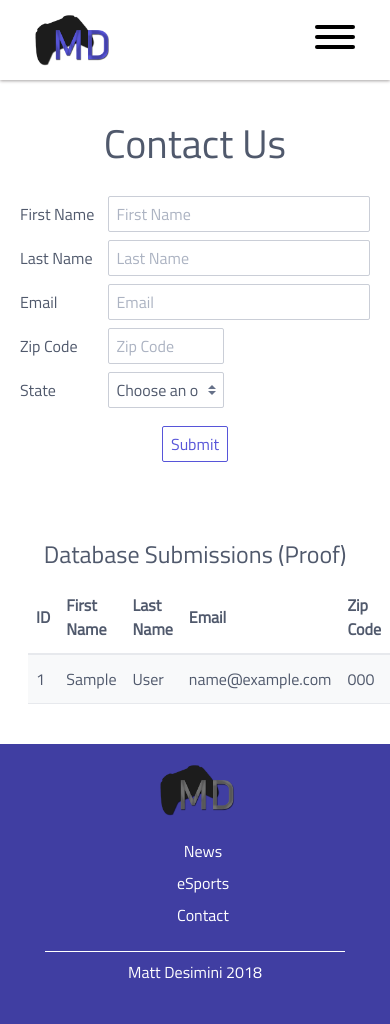
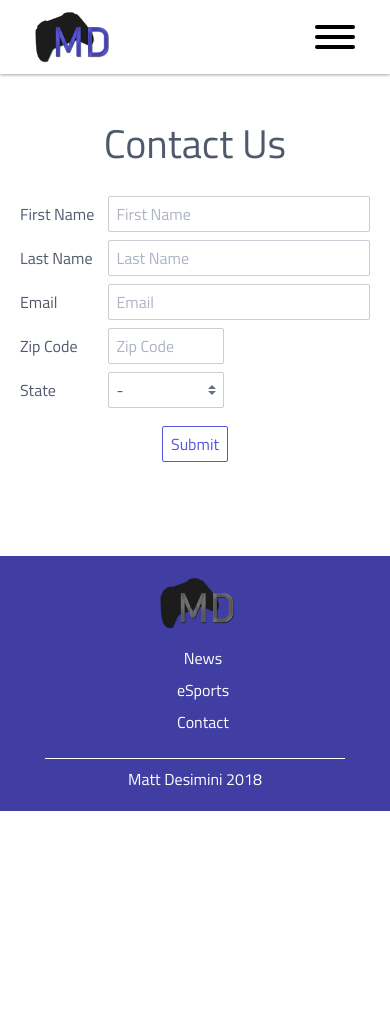
Before and after one commit to mdesimini/Gaming-Microsite, a PHP site: page /contact in a window 390 px wide; the page is wider, and only the part inside the window is pictured. After the commit the page ends 811 px from the top of that part, so only its background shows below. Run offline with PHP 8.4, Linux system fonts and the light colour scheme; tables that the repository leaves empty or names only in its code hold one stand-in row (values such as "Sample post"); some libraries are stand-ins or nearby versions.

Commit message:
"CSS Adjustments, inline PHP edits

```diff
--- a/contact/index.php
+++ b/contact/index.php
@@ -1,7 +1,4 @@
-<!doctype html>
-
 <html lang="en">
-
 <head>
     <meta charset="utf-8">
     <meta name="viewport" content="width=device-width, initial-scale=1">
@@ -22,9 +19,7 @@
 </head>
 
 <body>
-
     <?php
-
     $firstname = $lastname = $email = $zipcode = $state = "";
     $firstnameErr = $lastnameErr = $emailErr = $zipcodeErr = $stateErr = "";
 
@@ -105,7 +100,8 @@
             "state" => "$state"
         ));
 
-        header('Location: index.php?status=1');
+        //header('Location: index.php?status=1');
+        echo("<script>location.href = 'index.php?status=1';</script>");
         exit;
 
         }
@@ -113,18 +109,16 @@
 
     else {
 
-        header('Location: index.php?status=0');
+        //header('Location: index.php?status=0');
+        echo("<script>location.href = 'index.php?status=0';</script>");
         exit;
 
     }
-
     ?>
-
-
     <div class="container">
     <header class="navbar">
       <section class="navbar-section">
-          <img id="logo" src="../images/logo.png" alt="logo">
+            <a href="../index.html"><img id="logo" src="../images/logo.png" alt="logo"></a>
       </section>
       <section class="navbar-section">
         <a href="../index.html#news" id="scrollToNews" class="btn btn-link hide-xs">News</a>
@@ -149,16 +143,16 @@
     <div class="contact">
         <div class="columns">
                   <div class="column column col-6 col-mx-auto col-md-12 col-xs-12">
-                    <?php
+                      <?php
                          if(isset($_GET['status'])){
                              $status = $_GET['status'];
                              if($status == 1){
-                                echo "<h4 style='color:green; text-align: center;'>Success!</h4>";
+                                echo "<h3 style='text-align:center; color: green;'>Success!</h3>";
                              }else if($status == 0){
-                                echo "<h4 style='color:red; text-align: center;'>Unable to send message</h4>";
+                                echo "<h3 style='text-align:center; color: red;'>Unable to send message</h3>";
                              }
                          }
-                    ?>
+                      ?>
                     <h1>Contact Us</h1>
                     <form class="form-horizontal" method="post" action="<?php echo htmlspecialchars($_SERVER["PHP_SELF"]);?>">
                       <div class="form-group">
@@ -204,7 +198,7 @@
                         </div>
                         <div class="col-2 col-xl-4">
                           <select id="state" name="state" class="form-select" required>
-                              <option value="">Choose an option</option>
+                              <option value="">-</option>
                               <option value="AK">AK</option>
                               <option value="AL">AL</option>
                               <option value="AR">AR</option>
@@ -273,8 +267,8 @@
 
     <div class="container">
         <div class="columns columns-flex" id="standings">
-            <div class="column col-6 col-mx-auto col-md-12 col-xs-12">
-        <?php
+            <div class="column col-4 col-mx-auto col-md-12 col-xs-12 hide-sm">
+            <?php
 
             include('../include/db.php');
 
@@ -285,11 +279,10 @@
 
             //return $stmt;
 
-            echo "<h4 style='text-align:center; margin-top: 20px;' >Database Submissions (Proof)</h4>";
-            echo "<table class='table table-striped table-hover' style='margin-bottom: 20px;'>";
+            echo "<h4 style='text-align:left; margin-top: 20px;' >Database Submissions (Proof)</h4>";
+            echo "<table class='table table-striped table-hover table-scroll' style='margin-bottom: 20px;'>";
                 echo "<thead>";
                    echo "<tr>";
-                    echo "<th>ID</th>";
                     echo "<th>First Name</th>";
                     echo "<th>Last Name</th>";
                     echo "<th>Email</th>";
@@ -303,7 +296,6 @@
                     extract($row);
 
                     echo "<tr>";
-                        echo "<td>".$row['id']."</td>";
                         echo "<td>".$row['firstname']."</td>";
                         echo "<td>".$row['lastname']."</td>";
                         echo "<td>".$row['email']."</td>";
@@ -316,7 +308,7 @@
             echo "</table>";
 
         ?>
-            </div>
+        </div>
         </div>
     </div>
 
--- a/css/main.css
+++ b/css/main.css
@@ -120,6 +120,7 @@ footer {
     background-color: #403ea2;
     color: #fff;
     padding: 5%;
+    padding-bottom: 0;
     text-align: center;
 }
 
--- a/index.html
+++ b/index.html
@@ -25,7 +25,7 @@
     <div class="container">
     <header class="navbar">
       <section class="navbar-section">
-          <img id="logo" src="images/logo.png" alt="logo">
+          <a href="#"><img id="logo" src="images/logo.png" alt="logo"></a>
       </section>
       <section class="navbar-section">
         <a href="#" id="scrollToNews" class="btn btn-link hide-xs">News</a>
```
